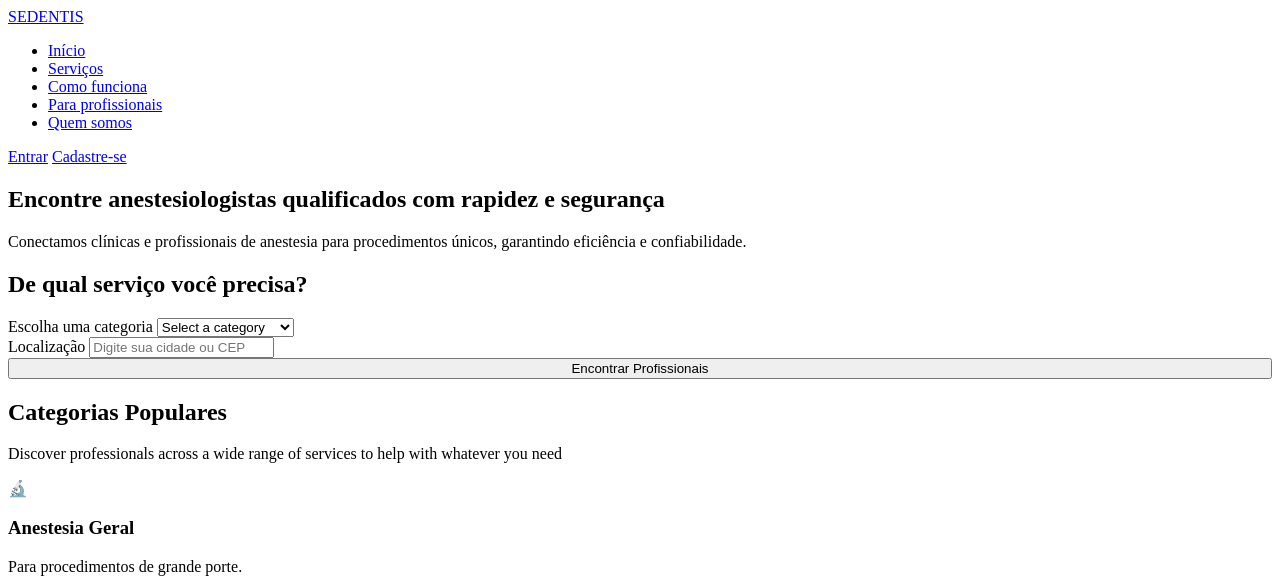
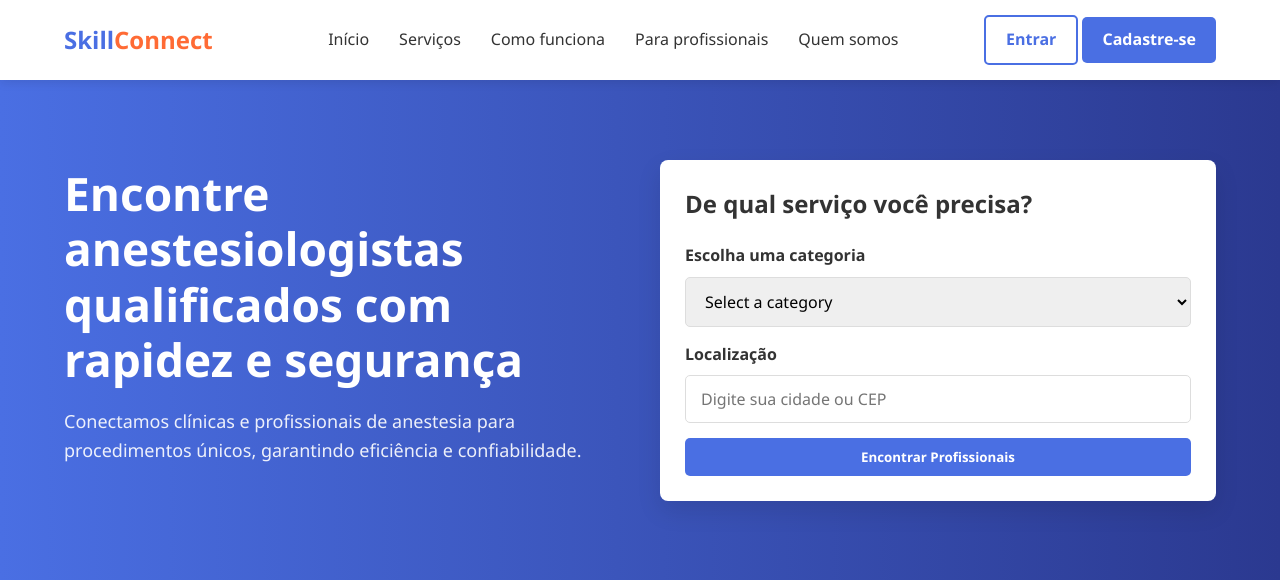
Before and after one commit to PedroFrey/WebDev, a Python web app: template SkillConnect/templates/landing.html in a window 1280 px wide. Shown: the top 580 px of the page. Run offline with Jinja, Linux system fonts and the light colour scheme; the template is opened without the code that fills it, so the values that code supplies are empty.

Commit message:
Update landing.html

```diff
--- a/SkillConnect/templates/landing.html
+++ b/SkillConnect/templates/landing.html
@@ -4,15 +4,14 @@
     <meta charset="UTF-8">
     <meta name="viewport" content="width=device-width, initial-scale=1.0">
     <title>SkillConnect | Encontre anestesiologistas qualificados com rapidez e segurança</title>
-    <style>
-        </style>
+    <link rel="stylesheet" href="landing_styles.css">
 </head>
 <body>
     <!-- Header -->
     <header>
         <div class="container">
             <div class="header-content">
-                <a href="/" class="logo">SEDE<span>NTIS</span></a>
+                <a href="/" class="logo">Skill<span>Connect</span></a>
                 <nav>
                     <ul>
                         <li><a href="/">Início</a></li>
```
